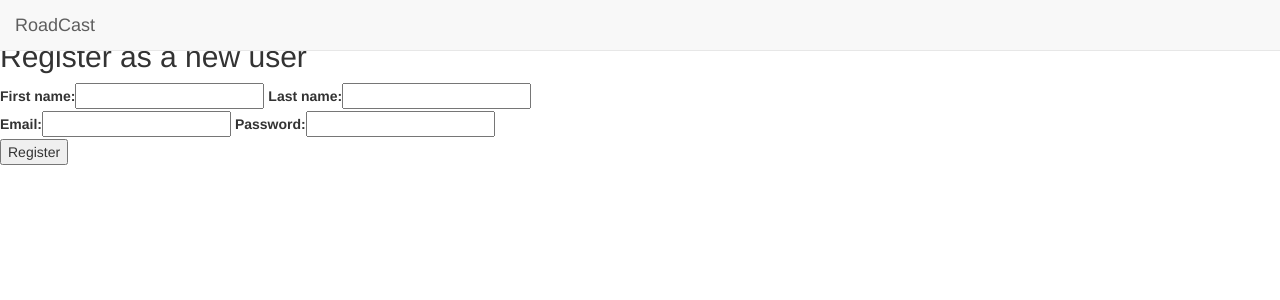
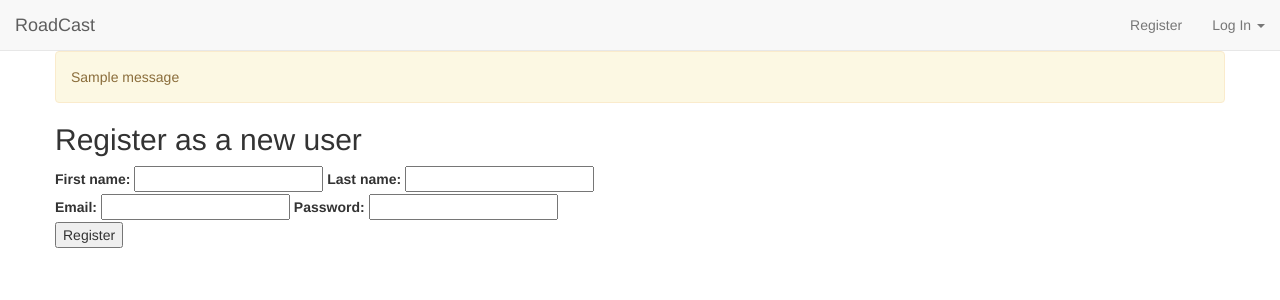
Before and after one commit to rayramsay/roadcast, a Flask app: page /register in a window 1280 px wide. Shown: the top 300 px of the page. Run offline with Flask 2, Linux system fonts and the light colour scheme; tables that the repository leaves empty hold one stand-in row (values such as "Sample post"); one stand-in notice (Sample message) is shown; some libraries are stand-ins or nearby versions.

Commit message:
Implemented registration, log-in, and logout.

```diff
--- a/server.py
+++ b/server.py
@@ -102,7 +102,6 @@ def handle_register():
         user = User(email=email, password=password, fname=fname, lname=lname)
         db.session.add(user)
         db.session.commit()
-        flash("Account created.")
 
         #Code 307 preserves the POST request, including form data.
         return redirect("/login", code=307)
@@ -121,7 +120,9 @@ def login_form():
 
 @app.route('/login', methods=['POST'])
 def handle_login():
-    """Handles input from login/registration form."""
+    """Handles input from login form."""
+
+    print request.form
 
     email = request.form.get("email")
     password = request.form.get("password")
@@ -147,7 +148,6 @@ def handle_login():
 
             print "Session:", session
 
-            flash("You've been logged in.")
             return redirect("/")
 
     else:
@@ -161,7 +161,7 @@ def logout():
     if "user_id" in session:
         del session["user_id"]
         del session["fname"]
-        flash("You've been logged out.")
+
     print "Session", session
 
     return redirect("/")
--- a/templates/base.html
+++ b/templates/base.html
@@ -37,15 +37,19 @@
 
         <!-- Collect the nav links, forms, and other content for toggling -->
         <div class="collapse navbar-collapse" id="navbar-collapse">
-          <ul class="nav navbar-nav">
-          </ul>
-        </div><!-- close navbar-collapse -->
+          <ul class="nav navbar-nav navbar-right">
 
-      </div><!-- close container-fluid -->
-    </nav>
+            <!-- If user is not logged in, give them the option to log in or register. -->
+            {% if not session.get("user_id") %}
+
+            <li><a href="/register">Register</a></li>
+
+            <li class="dropdown">
+            <a href="#" class="dropdown-toggle" data-toggle="dropdown" role="button" aria-haspopup="true" aria-expanded="false">Log In <span class="caret"></span></a>
+              <ul class="dropdown-menu">
 
                     {% if get_flashed_messages() %}
-    <div>
+                    <div class="alert alert-warning" role="alert">
                       <!-- Show flashed messages -->
                         {% with messages = get_flashed_messages() %}
                             {% for message in messages %}
@@ -54,6 +58,36 @@
                         {% endwith %}
                     </div>
                     {% endif %}
+
+                      <form action="/login" method="POST" class="navbar-form" id="login-form">
+                        <div class="form-group">
+                          <input type="text" placeholder="E-Mail" id="email">
+                          <input type="password" placeholder="Password" id="password">
+                        </div>
+                        <input type="submit" id="login-button" value="Login">
+                      </form>
+              </ul>
+            </li>
+
+            {% endif %}
+
+            <!-- If user is logged in, give them the option to log out. -->
+            {% if session.get("user_id") %}
+
+            <li class="dropdown">
+            <a href="#" class="dropdown-toggle" data-toggle="dropdown" role="button" aria-haspopup="true" aria-expanded="false">{% if session.get("fname") %}{{ session.fname }}{% endif %} <span class="caret"></span></a>
+              <ul class="dropdown-menu">
+                <li><a href="/logout">Log Out</a></li>
+              </ul>
+            </li>
+
+            {% endif %}
+
+          </ul>
+        </div><!-- close navbar-collapse -->
+
+      </div><!-- close container-fluid -->
+    </nav>
 
     {% block content %}
     {% endblock %}
--- a/templates/register_form.html
+++ b/templates/register_form.html
@@ -3,6 +3,22 @@
 {% block title %}RoadCast: Registration{% endblock %}
 
 {% block content %}
+
+<div class="container">
+
+      <!-- first row needs to be moved down b/c fixed navbar -->
+      <div class="row" style="margin-top: 51px">
+
+        {% if get_flashed_messages() %}
+        <div class="alert alert-warning" role="alert">
+          <!-- Show flashed messages -->
+            {% with messages = get_flashed_messages() %}
+                {% for message in messages %}
+                    <div>{{ message }}</div>
+                {% endfor %}
+            {% endwith %}
+        </div>
+        {% endif %}
 
 <h2>Register as a new user</h2>
 
@@ -10,11 +26,14 @@
 attribute of the related element to bind them together. -->
 
 <form action="/register" method="POST">
-    <label for="first-name">First name: </label><input type="text" name="first-name" id="first-name">
-    <label for="last-name">Last name: </label><input type="text" name="last-name" id="last-name"><br>
-    <label for="email">Email: </label><input type="text" name="email" id="email">
-    <label for="password">Password: </label><input type="password" name="password" id="password"><br>
+    <label for="first-name">First name: </label> <input type="text" name="first-name" id="first-name">
+    <label for="last-name">Last name: </label> <input type="text" name="last-name" id="last-name"><br>
+    <label for="email">Email: </label> <input type="text" name="email" id="email">
+    <label for="password">Password: </label> <input type="password" name="password" id="password"><br>
     <input type="submit" value="Register">
 </form>
 
+</div>
+</div>
+
 {% endblock %}
```
Also changed, not shown: static/map.js (+16 -0 lines), 1 other file. Lines whose indentation alone changed are shown as unchanged.
